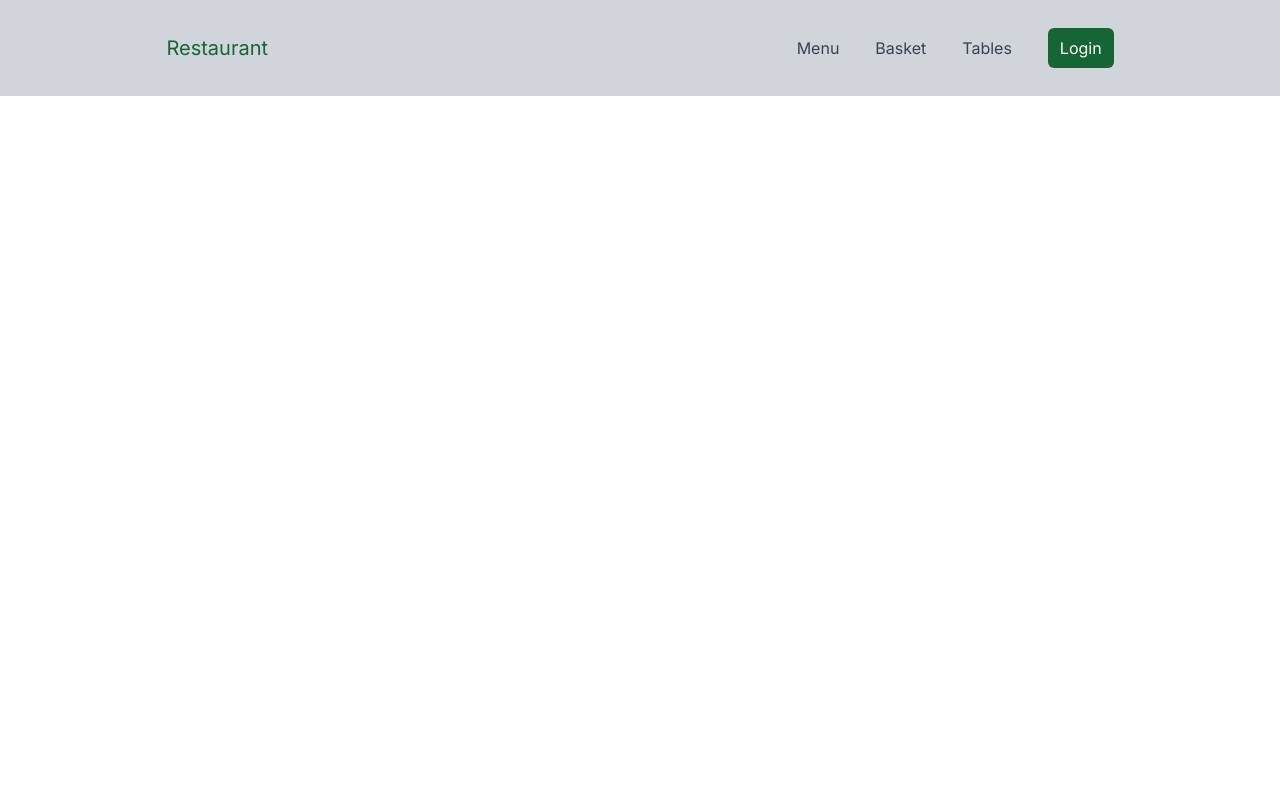
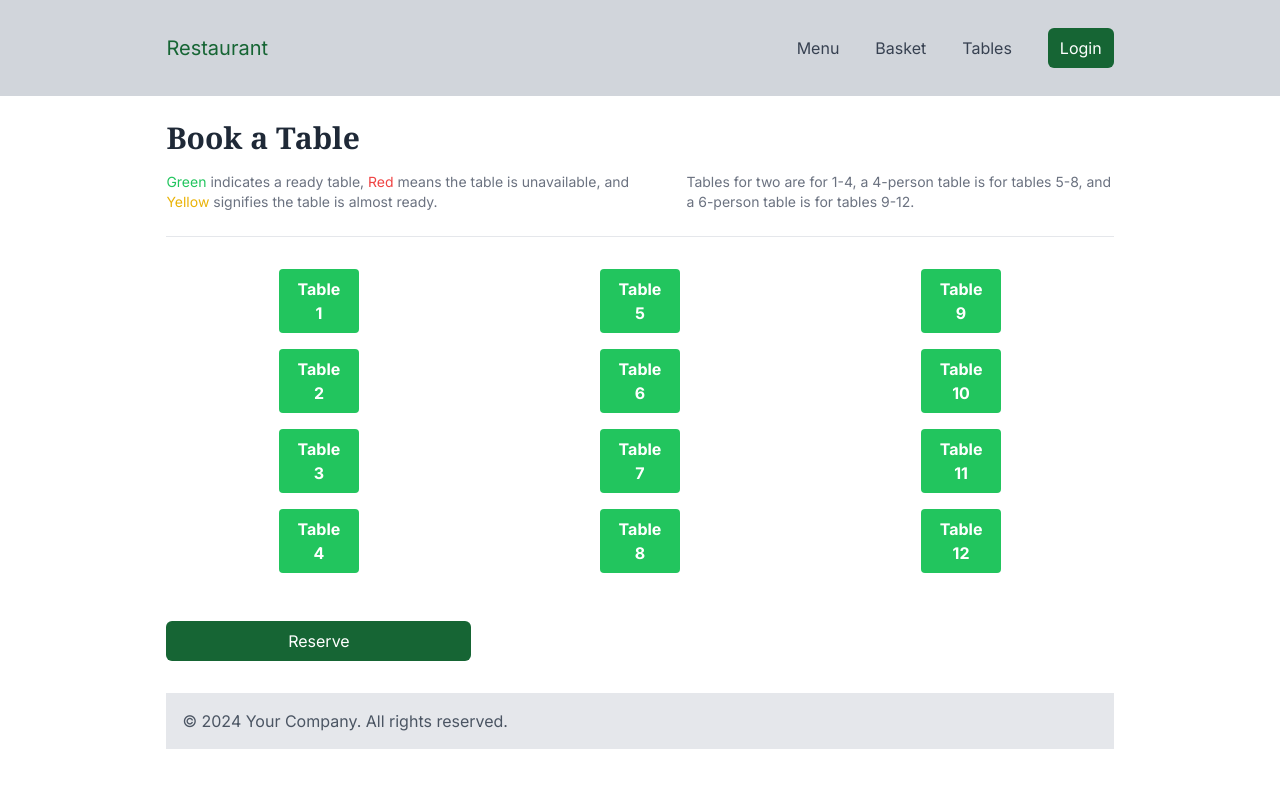
Before and after one commit to RealPhilos/resturant_website_team_project, a Next.js app in the folder frontend/: page /table in a window 1280 px wide. Shown: the top 788 px of the page. Built offline with nearby package versions, Linux system fonts and the light colour scheme.

Commit message:
Feat(table): Updated spacing and fixed buttons width

```diff
--- a/frontend/src/app/table/page.jsx
+++ b/frontend/src/app/table/page.jsx
@@ -1,6 +1,121 @@
 "use client";
+import TableColour from "../components/table-colour";
+import { useState } from 'react';
+import Footer from '../components/footer';
 
-import { useState } from 'react';
-import tableList from "./components/tableList"
+const TablePage = () => {
 
-export default tableList;
+  // Define the initial state of the tables
+  const initialTableStates = [
+    { id: 1, status: 'free' },
+    { id: 2, status: 'free' },
+    { id: 3, status: 'free' },
+    { id: 4, status: 'free' },
+    { id: 5, status: 'free' },
+    { id: 6, status: 'free' },
+    { id: 7, status: 'free'},
+    { id: 8, status: 'free'},
+    { id: 9, status: 'free'},
+    { id: 10, status: 'free'},
+    { id: 11, status: 'free'},
+    { id: 12, status: 'free'}
+  ];
+
+  // State to manage table states
+  const [tableStates, setTableStates] = useState(initialTableStates);
+
+  // Function to update the status of a table
+  const updateTableStatus = (tableId, status) => {
+    // Create a new array of table states with the updated status for the specific table
+    const updatedTableStates = tableStates.map(table => {
+      if (table.id === tableId) {
+        return { ...table, status: status };
+      }
+      return table;
+    });
+
+    // Update the state with the new array of table states
+    setTableStates(updatedTableStates);
+  };
+
+  return (
+    <div>
+<div className="py-6 flex flex-col items-left">
+  <h1 className="text-3xl font-serif font-bold text-gray-800 mb-4">Book a Table</h1>
+
+  <div className="flex items-end gap-10">
+    <p className="text-sm text-gray-500">
+      <span className="text-green-500">Green</span> indicates a ready table,{' '}
+      <span className="text-red-500">Red</span> means the table is unavailable, and{' '}
+      <span className="text-yellow-500">Yellow</span> signifies the table is almost ready.
+    </p>
+    <p className="text-sm text-gray-500">
+      Tables for two are for 1-4, a 4-person table is for tables 5-8, and a 6-person table is for tables 9-12.
+    </p>
+  </div>
+</div>
+
+
+
+      <hr />
+
+      <div className="grid grid-cols-3 gap-4 mt-8">
+        {/* Left Column - 4 tables */}
+        <div className="flex flex-col gap-4 items-center">
+          {tableStates.slice(0, 4).map((table, index) => (
+            <TableColour
+              key={table.id}
+              index={index} // Pass index as a prop
+              status={table.status}
+              size = "medium"
+              onClick={() => updateTableStatus(table.id, 'free')}
+            />
+          ))}
+        </div>
+
+        {/* Middle Column - 4 */}
+        <div className="flex flex-col gap-4 items-center">
+          {tableStates.slice(4, 8).map((table, index) => (
+            <TableColour
+              key={table.id}
+              index={index + 4} // Index + 4 so it counts tables properly and starts at 5.
+              size = "medium"
+              status={table.status}
+              onClick={() => updateTableStatus(table.id, 'free')}
+            />
+          ))}
+        </div>
+
+        {/* Right Column - 4 */}
+        <div className="flex flex-col gap-4 items-center">
+          {tableStates.slice(8, 12).map((table, index) => (
+            <TableColour
+              key={table.id}
+              index={index + 8}
+              status={table.status}
+              size = "medium"
+              onClick={() => updateTableStatus(table.id, 'free')}
+            />
+          ))}
+        </div>
+
+        <button className="flex flex-col bottom-8 gap-4 bg-green-800 text-white px-3 py-2 rounded-md w-25 h-25 mt-8  items-center">Reserve</button>
+
+        </div>
+
+        <div className="min-h-screen">
+        {/* Your application content */}
+        {/* For example: */}
+        <header>
+          {/* Header content */}
+        </header>
+        <main>
+          {/* Main content */}
+        </main>
+        <Footer />
+      </div>
+    </div>
+  );
+};
+
+export default TablePage;
```
